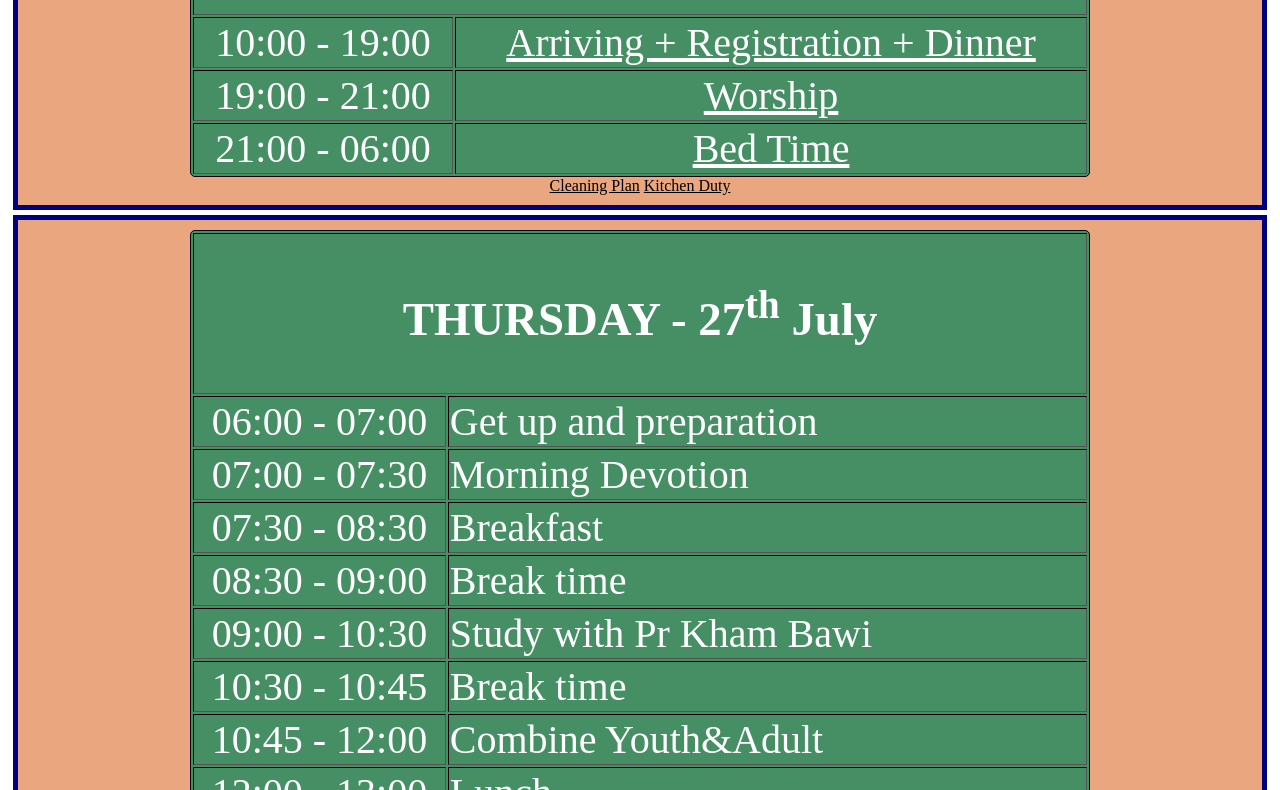
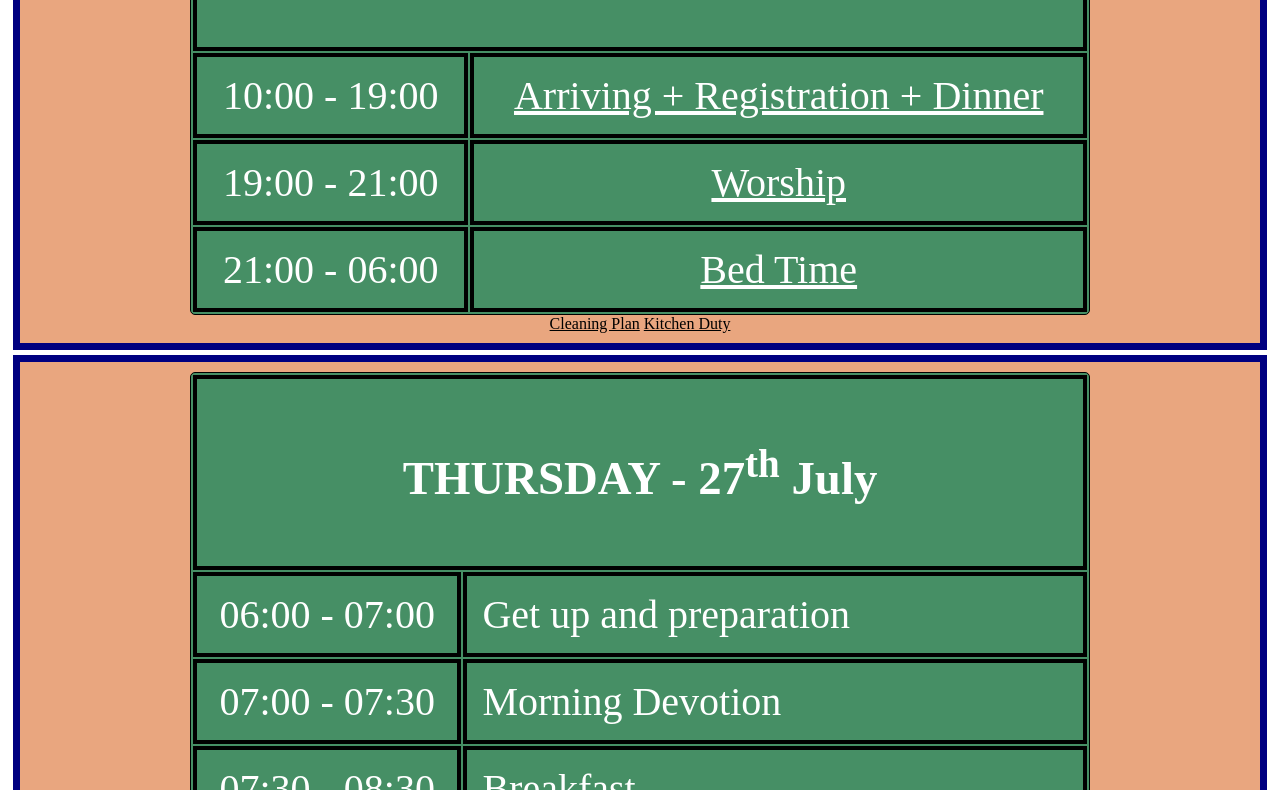
Before and after one commit to tungno/e, a plain HTML site: page index.html in a window 1280 px wide. Shown: the part 764-1554 px from the top of the page. Drawn offline with Linux system fonts and the light colour scheme.

Commit message:
Update style.css

```diff
--- a/style.css
+++ b/style.css
@@ -12,7 +12,7 @@
     background: rgb(233, 166, 127);
     text-align: center;
     padding: 10px;
-    border: 5px solid navy;
+    border: 7px solid navy;
     margin: 5px;
   }
 
@@ -25,6 +25,11 @@
     border: 1px solid black;
     border-radius: 5px;
     font-size: 40px;
+  }
+
+  .monday th, .monday td {
+   padding: 15px;
+   border: 4px solid black;
   }
   .text{
     text-align: left;
```
